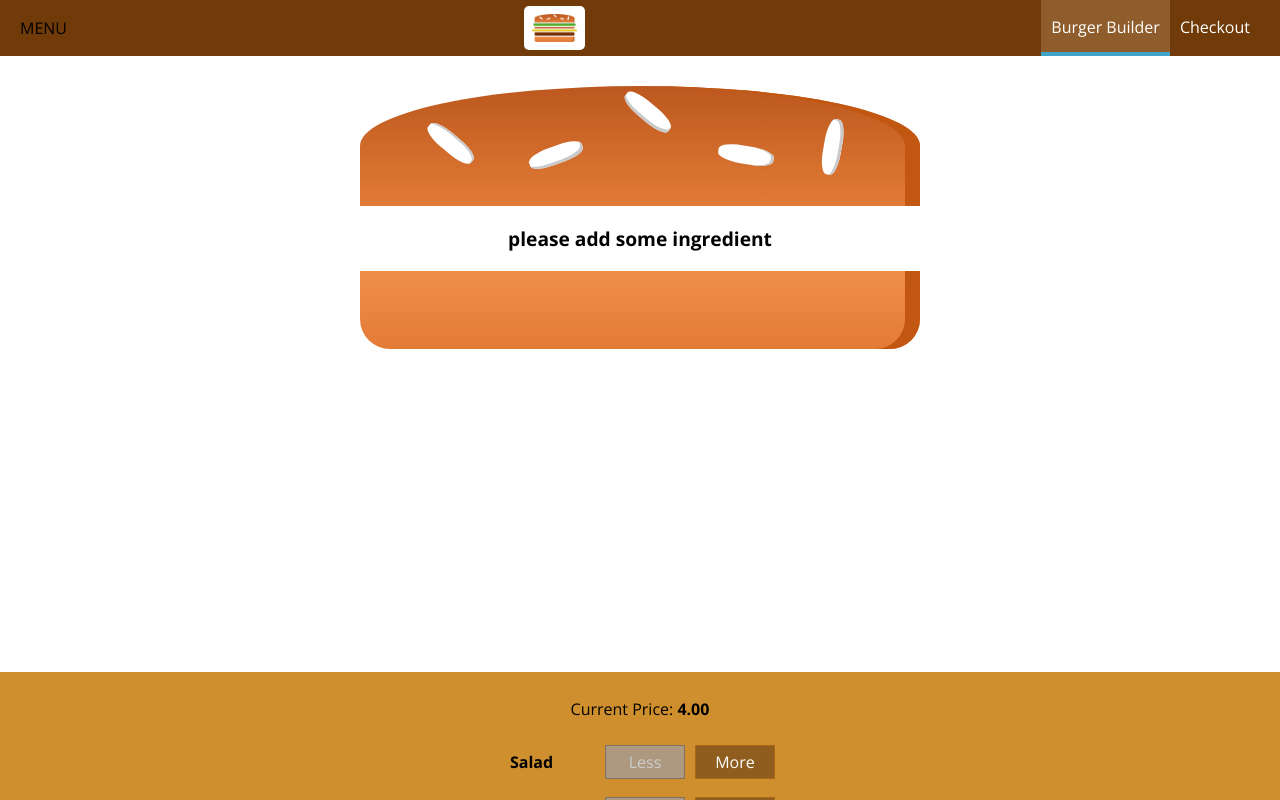
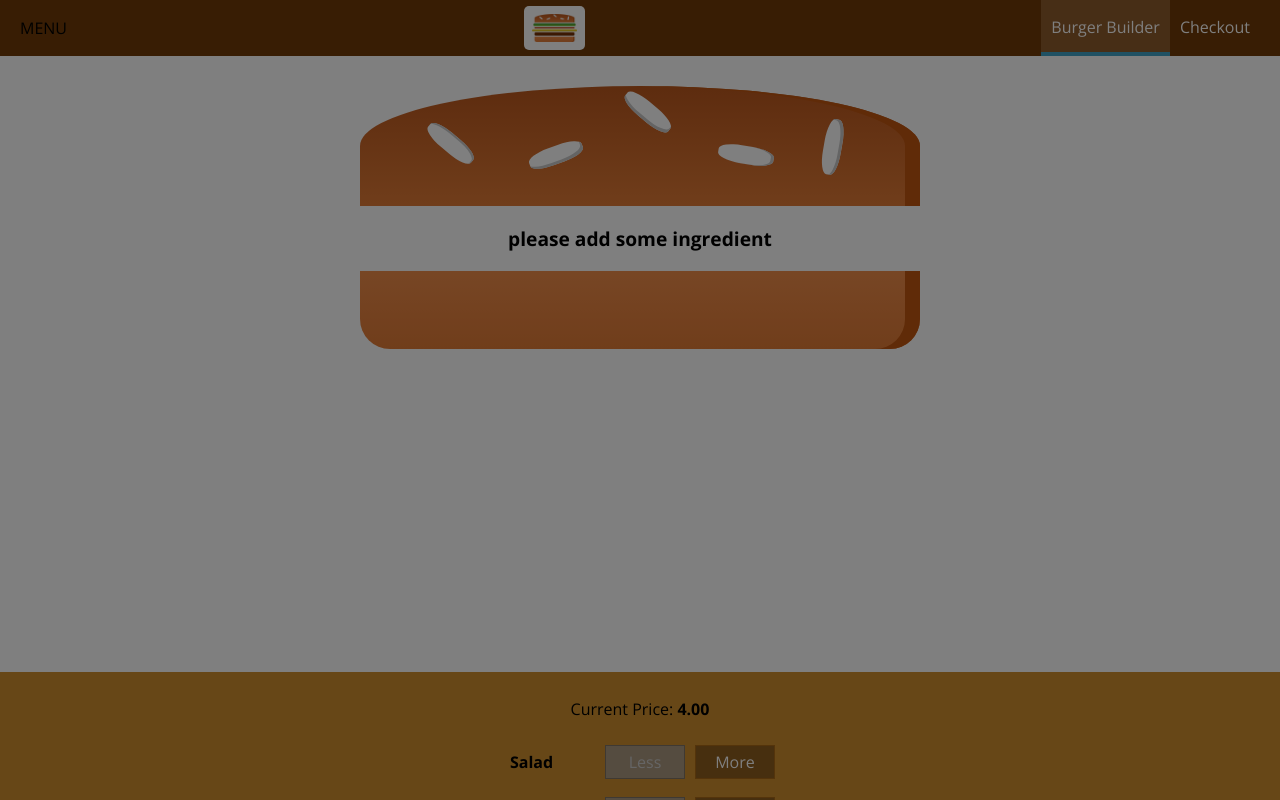
Before and after one commit to Tirth1842/burger_builder, a React app: page / in a window 1280 px wide. Shown: the top 800 px of the page. Built offline with nearby package versions, Linux system fonts and the light colour scheme.

Commit message:
backdrop that closes the sidedrawer

```diff
--- a/src/components/Layout/Layout.js
+++ b/src/components/Layout/Layout.js
@@ -1,18 +1,31 @@
-import React from 'react';
+import React, { Component } from 'react';
 import Aux from '../../hoc/Auxiliary'
 import classes from './Layout.module.css'
 import Toolbar from '../Navigation/Toolbar/Toolbar';
 import SideDrawer from '../Navigation/SideDrawer/SideDrawer';
 
-const layout = ( props ) => (
+class Layout extends Component{
+
+    state = {
+        showSideDrawer: true
+    }
+
+    sideDrawerClosedHandler = () => {
+        this.setState({showSideDrawer: false});
+    }
+
+    render() {
+        return (
             <Aux>
                 <Toolbar />
-        <SideDrawer />
+                <SideDrawer open={this.state.showSideDrawer} closed={this.sideDrawerClosedHandler}/>
                 <main className={classes.Content}>
-            {props.children}
+                    {this.props.children}
                 </main>
             </Aux>
 
         )
+    }
+}
 
-export default layout;
+export default Layout;
--- a/src/components/Navigation/SideDrawer/SideDrawer.js
+++ b/src/components/Navigation/SideDrawer/SideDrawer.js
@@ -3,18 +3,27 @@
  import Logo from '../../Logo/Logo';
  import NavigationItems from '../NavigationItems/NavigationItems';
  import classes from './SideDrawer.module.css';
+ import Backdrop from '../../UI/Backdrop/Backdrop';
+ import Aux from '../../../hoc/Auxiliary';
  const sideDrawer = (props) => {
-     //...
+     let attachedClasses = [classes.SideDrawer, classes.Close];
+     if (props.open) {
+         attachedClasses = [classes.SideDrawer, classes.Open];
+     }
      return (
-         <div className={classes.SideDrawer}>
-          <div className={classes.Logo}>
-             <Logo />
-          </div>
+        <Aux>
+            <Backdrop show={props.open} clicked={props.closed}/>
+            <div className={attachedClasses.join(' ')}>
+                <div className={classes.Logo}>
+                    <Logo />
+                </div>
 
              <nav>
                  <NavigationItems />
              </nav>
          </div>
+        </Aux>
+
      );
  };
 
```
Lines whose indentation alone changed are shown as unchanged.
